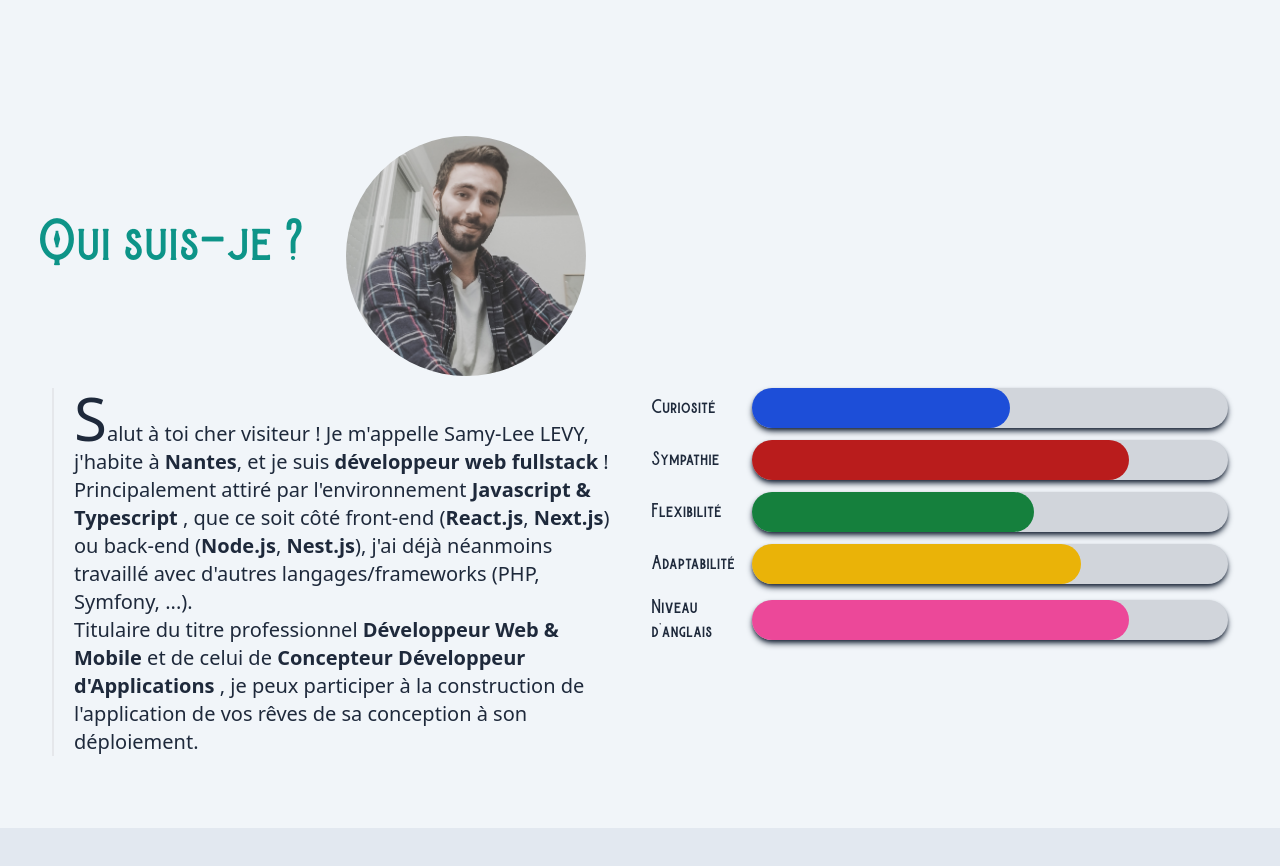
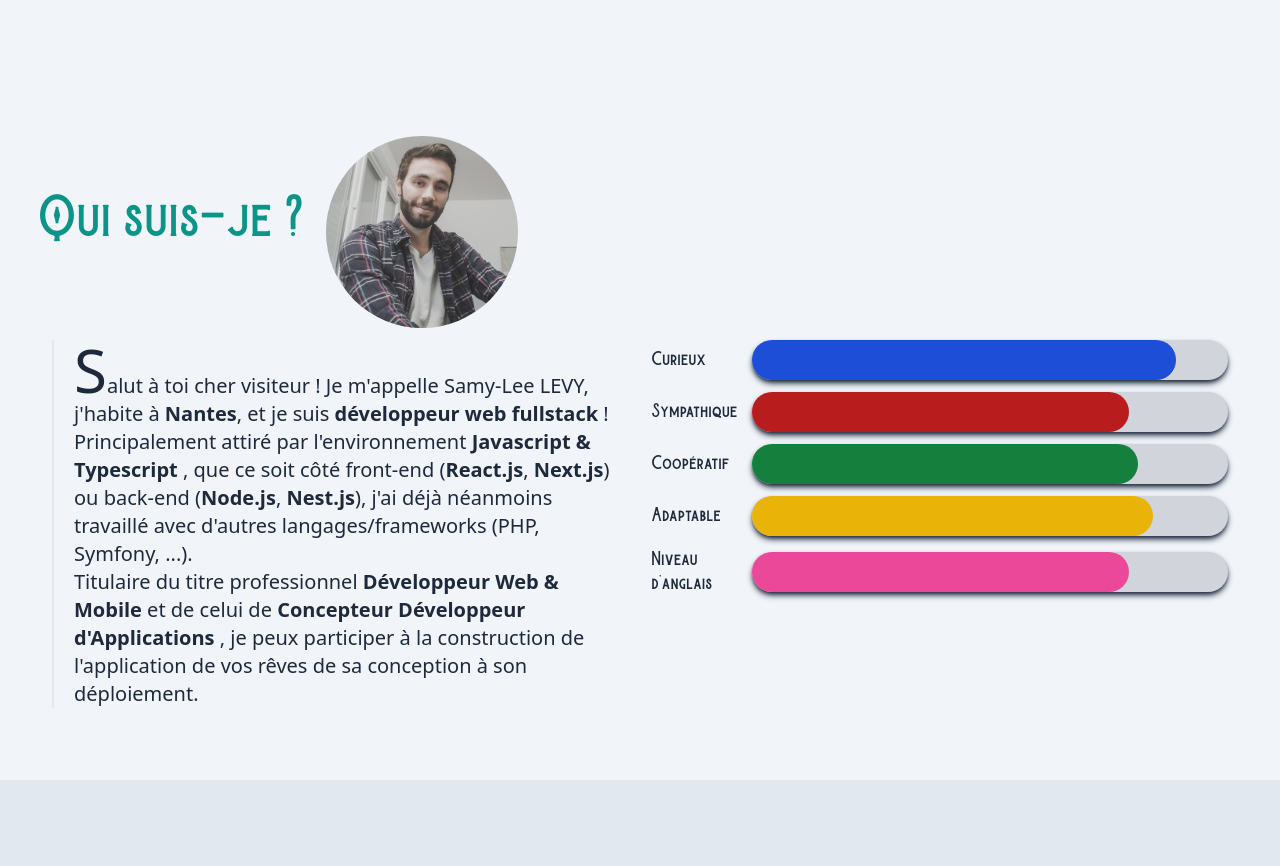
Before and after one commit to samyleedev/samyleedev-portfolio, a Next.js app: page / in a window 1280 px wide. Shown: the part 800-1666 px from the top of the page. Built offline with nearby package versions, Linux system fonts and the light colour scheme.

Commit message:
fix bug white space right & update softskills

```diff
--- a/pages/index.js
+++ b/pages/index.js
@@ -145,8 +145,9 @@ export default function Home() {
             <h2 className="text-teal-600 dark:text-yellow-400 text-5xl font-burtons text-bold mb-5">
               Qui suis-je ?
             </h2>
+
             <img
-              className="rounded-full w-60 h-60 ml-10"
+              className="ml-5 rounded-full max-w-48 max-h-48"
               src="../PSX_20200309_185130.jpg"
               alt="Photo de moi"
             />
@@ -183,15 +184,15 @@ export default function Home() {
                 <div className="flex-1 space-y-3">
                   <div className="flex flex-row justify-center items-center">
                     <p className="w-28 text-slate-800 dark:text-slate-50 font-burtons bold mr-2">
-                      Curiosité
+                      Curieux
                     </p>
                     <div className="relative w-full h-10 rounded-full bg-gray-300 overflow-hidden shadow-md shadow-slate-800">
-                      <div className="absolute top-0 -left-1 h-full w-[55%]  bg-blue-700 rounded-full "></div>
+                      <div className="absolute top-0 -left-1 h-full w-[90%]  bg-blue-700 rounded-full "></div>
                     </div>
                   </div>
                   <div className="flex flex-row justify-center items-center">
                     <p className="w-28 text-slate-800 dark:text-slate-50 font-burtons bold mr-2">
-                      Sympathie
+                      Sympathique
                     </p>
                     <div className="relative w-full h-10 rounded-full bg-gray-300 overflow-hidden shadow-md shadow-slate-800">
                       <div className="absolute top-0 -left-1 h-full w-[80%]  bg-red-700 rounded-full "></div>
@@ -200,19 +201,19 @@ export default function Home() {
 
                   <div className="flex flex-row justify-center items-center">
                     <p className="w-28 text-slate-800 dark:text-slate-50 font-burtons bold mr-2">
-                      Flexibilité
+                      Coopératif
                     </p>
                     <div className="relative w-full h-10 rounded-full bg-gray-300 overflow-hidden shadow-md shadow-slate-800">
-                      <div className="absolute top-0 -left-1 h-full w-[60%]  bg-green-700 rounded-full"></div>
+                      <div className="absolute top-0 -left-1 h-full w-[82%]  bg-green-700 rounded-full"></div>
                     </div>
                   </div>
 
                   <div className="flex flex-row justify-center items-center">
                     <p className="w-28 text-slate-800 dark:text-slate-50 font-burtons bold mr-2">
-                      Adaptabilité
+                      Adaptable
                     </p>
                     <div className="relative w-full h-10 rounded-full bg-gray-300 overflow-hidden shadow-md shadow-slate-800">
-                      <div className="absolute top-0 -left-1 h-full w-[70%]  bg-yellow-500 rounded-full"></div>
+                      <div className="absolute top-0 -left-1 h-full w-[85%]  bg-yellow-500 rounded-full"></div>
                     </div>
                   </div>
 
```
